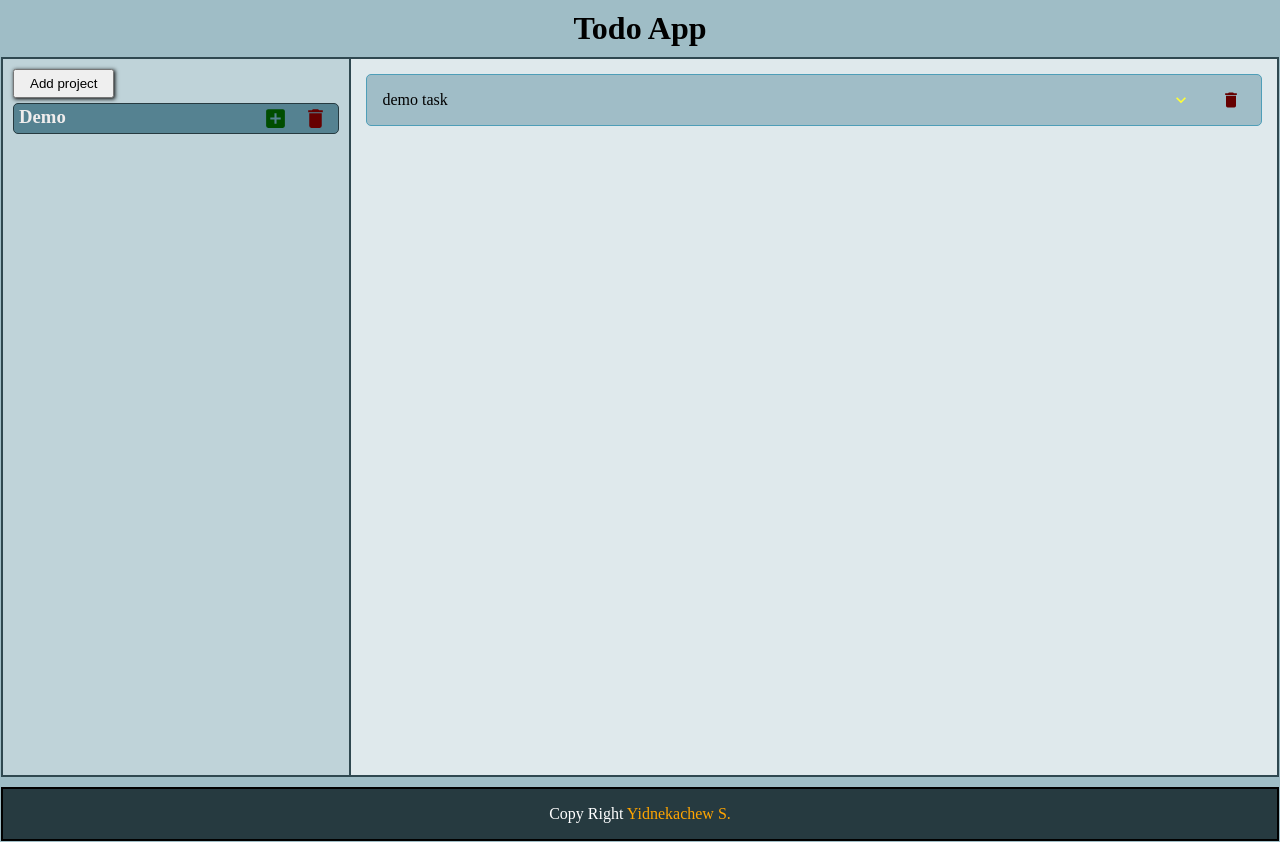
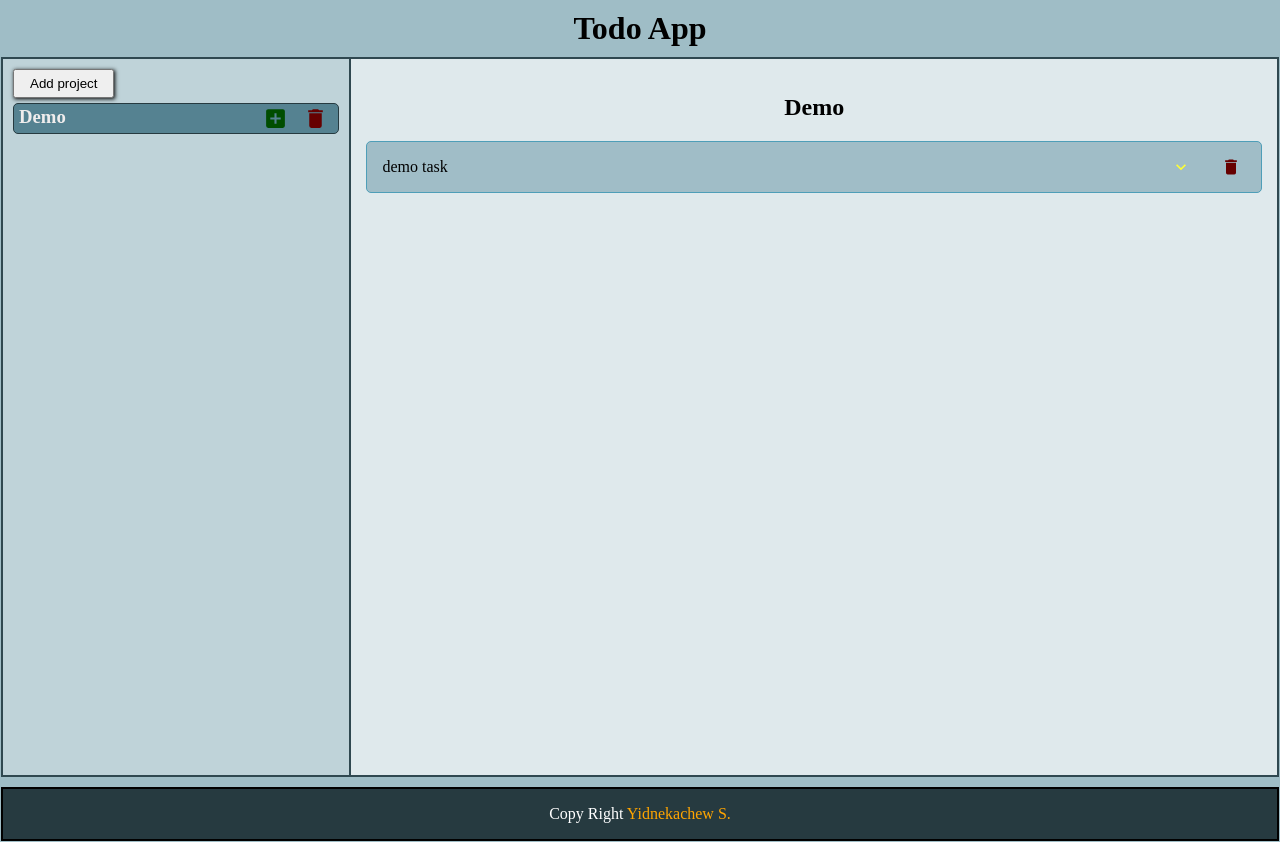
Before and after one commit to Yidnekachew-SK/Todo-List, a website built with webpack: page src/template.html in a window 1280 px wide. Both pictures are taken after a click on the element "Demo". Built offline with nearby package versions, Linux system fonts and the light colour scheme.

Commit message:
Add project header for todo list display
Add each project name as header for the todo list display to identify which todo project is selected.

```diff
--- a/src/content.js
+++ b/src/content.js
@@ -62,6 +62,11 @@ function showTodoList(project){
 	todoListContainer.className = "todo-list-container";
 	todoListContainer.id = `${project.id}-container`;
 	listDisplayer.append(todoListContainer);
+
+	const todoListHeader = document.createElement("h2");
+	todoListHeader.className = "content-header";
+	todoListHeader.textContent = `${project.name}`;
+	todoListContainer.append(todoListHeader);
 
 	for(let i = 0; i < project.todoList.length; i++){
 		const todoContainer = createDiv();
--- a/src/styles.css
+++ b/src/styles.css
@@ -67,6 +67,10 @@ h1{
 .content-displayer{
 	padding: 15px;
 	border-left: 1px solid rgb(47 72 80);
+}
+
+.content-header{
+	text-align: center;
 }
 
 .todo-container{
```
